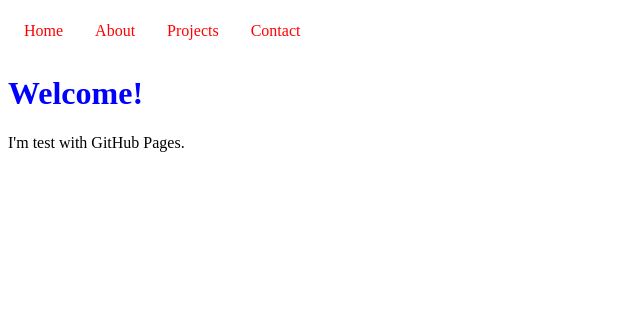
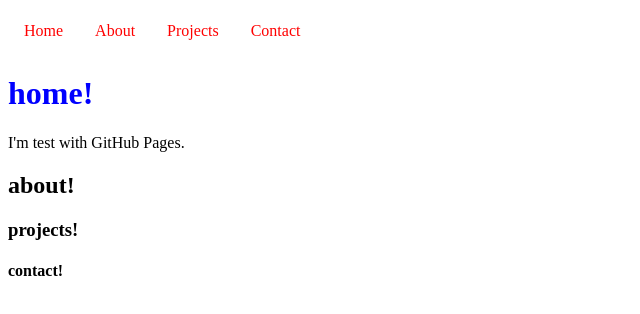
Before and after one commit to Wthebinder/warrenbinder.github.io, a plain HTML site: page index.html in a window 1280 px wide. Shown: the whole page, without its empty margins (0-640 px from the left). Drawn offline with Linux system fonts and the light colour scheme.

Commit message:
Update index.html

```diff
--- a/index.html
+++ b/index.html
@@ -36,8 +36,20 @@
   <a href="#contact">Contact</a>
 </div>
 
-<h1>Welcome!</h1>
-<p>I'm test with GitHub Pages.</p>
+<div id="home" class="title-container">
+    <h1>home!</h1>
+    <p>I'm test with GitHub Pages.</p>
+</div>
+<div id="about" class="about-container">
+    <h2>about!</h2>
+</div>
+<div id="projects" class="projects-container">
+    <h3>projects!</h3>
+</div>
+<div id="contact" class="contact-container">
+    <h4>contact!</h4>
+</div>
+
 </body>
 
 </html>
```
